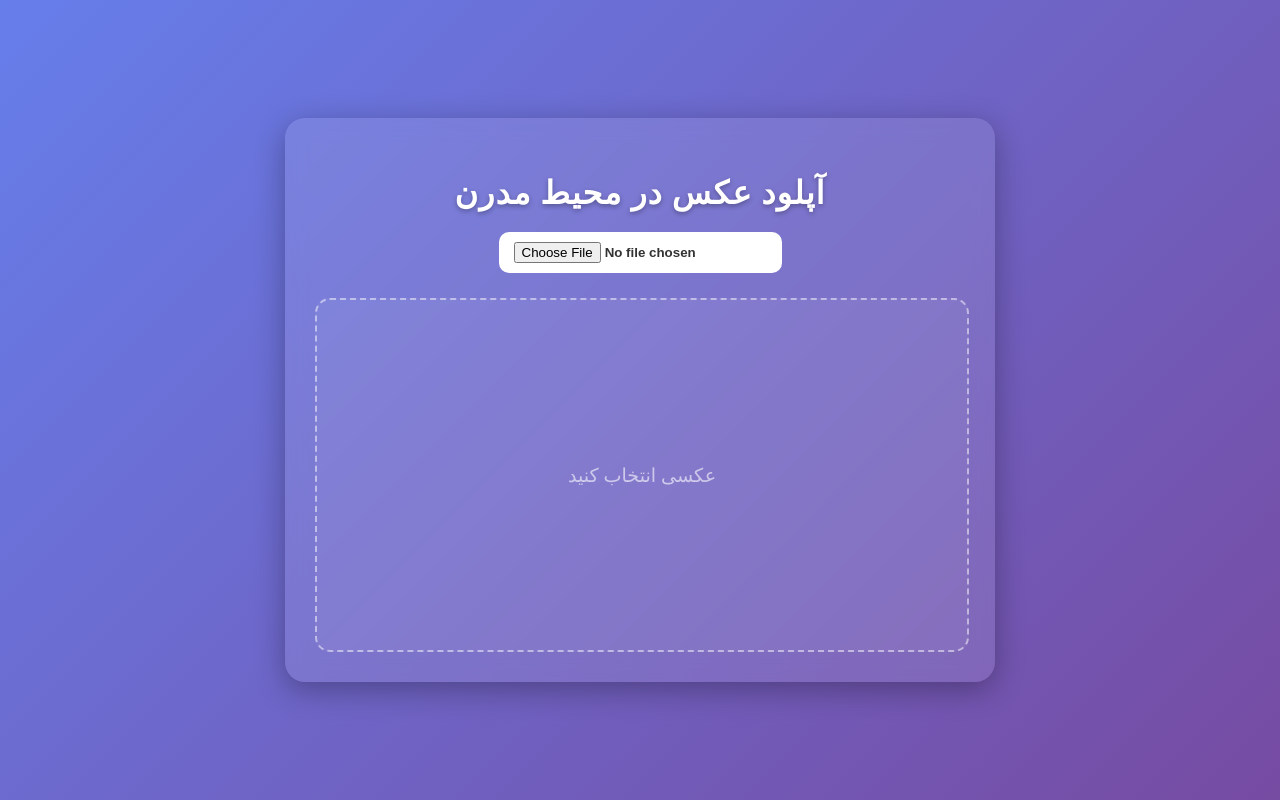
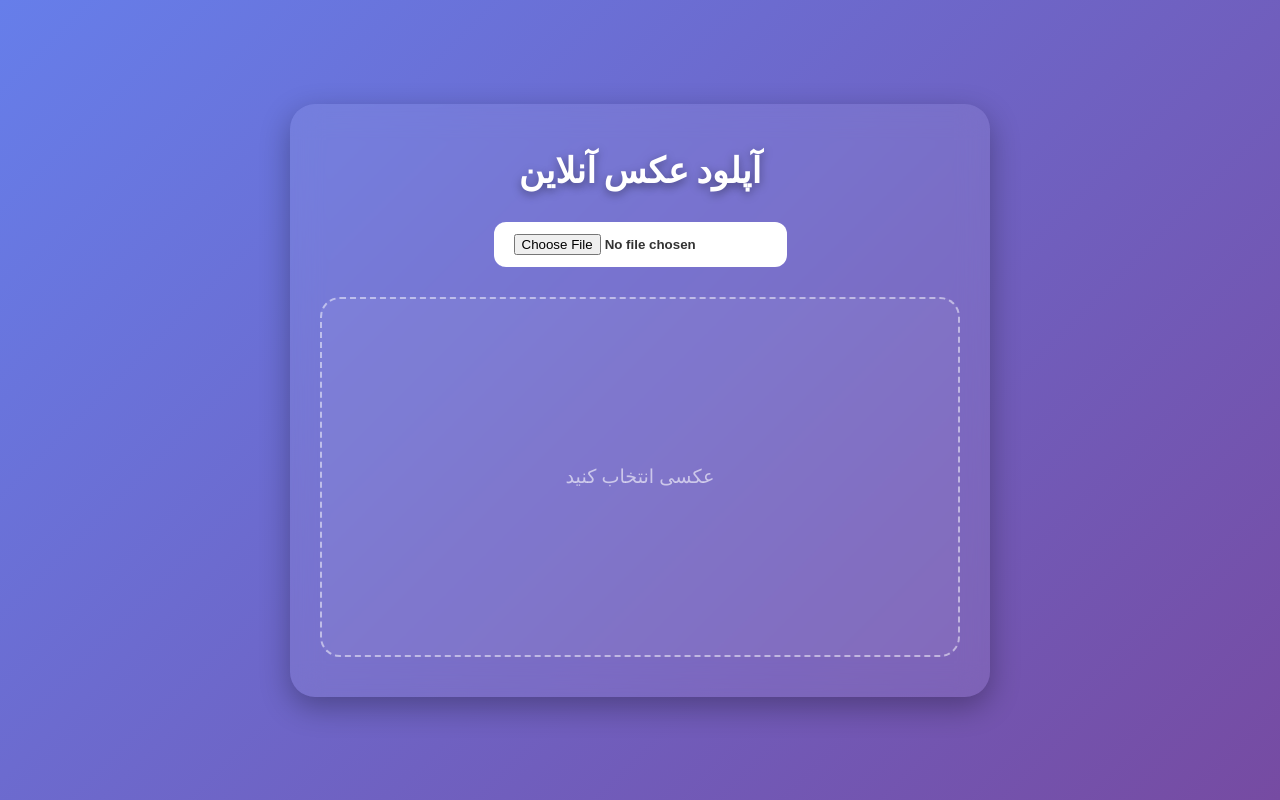
Before and after one commit to alirezatarafdar78/image-uploader, a plain HTML site: page index.html in a window 1280 px wide. Drawn offline with Linux system fonts and the light colour scheme.

Commit message:
Update index.html

```diff
--- a/index.html
+++ b/index.html
@@ -3,95 +3,100 @@
 <head>
   <meta charset="UTF-8" />
   <meta name="viewport" content="width=device-width, initial-scale=1.0" />
-  <title>سایت مدرن با محیط عکس</title>
-  <link href="https://fonts.googleapis.com/css2?family=Roboto:wght@400;700&display=swap" rel="stylesheet">
+  <title>آپلود عکس آنلاین - سایت مدرن</title>
+  <meta name="description" content="آپلود عکس به صورت آنلاین در محیط مدرن و شیک، قابل استفاده روی موبایل و دسکتاپ">
+  <meta name="keywords" content="آپلود عکس, عکس آنلاین, سایت مدرن, عکس آپلود, image uploader">
+  <meta property="og:title" content="آپلود عکس آنلاین">
+  <meta property="og:description" content="آپلود عکس به صورت آنلاین در محیط مدرن و شیک">
+  <meta property="og:type" content="website">
+  <meta property="og:url" content="https://alirezatarafdar78.github.io/image-uploader/">
+  <link href="https://fonts.googleapis.com/css2?family=Poppins:wght@400;600;700&display=swap" rel="stylesheet">
   <style>
+    * { box-sizing: border-box; margin: 0; padding: 0; }
     body {
-      margin: 0;
-      font-family: 'Roboto', sans-serif;
+      font-family: 'Poppins', sans-serif;
       background: linear-gradient(135deg, #667eea, #764ba2);
+      min-height: 100vh;
       display: flex;
-      flex-direction: column;
       align-items: center;
       justify-content: center;
-      min-height: 100vh;
       color: #fff;
+      padding: 20px;
     }
-
     .container {
-      width: 90%;
-      max-width: 650px;
-      background: rgba(255, 255, 255, 0.1);
-      padding: 30px;
-      border-radius: 20px;
-      box-shadow: 0 8px 30px rgba(0, 0, 0, 0.3);
-      backdrop-filter: blur(10px);
+      width: 100%;
+      max-width: 700px;
+      background: rgba(255,255,255,0.08);
+      border-radius: 25px;
+      box-shadow: 0 10px 30px rgba(0,0,0,0.3);
+      backdrop-filter: blur(15px);
+      padding: 40px 30px;
       text-align: center;
+      transition: all 0.3s ease;
     }
-
     h2 {
-      margin-bottom: 20px;
-      font-size: 2em;
-      letter-spacing: 1px;
-      text-shadow: 0 2px 5px rgba(0,0,0,0.3);
+      font-size: 2.2em;
+      margin-bottom: 25px;
+      text-shadow: 0 3px 10px rgba(0,0,0,0.4);
     }
-
     input[type="file"] {
-      padding: 10px 15px;
-      border-radius: 10px;
+      padding: 12px 20px;
+      border-radius: 12px;
       border: none;
       background: #fff;
       color: #333;
-      font-weight: bold;
+      font-weight: 600;
       cursor: pointer;
       transition: all 0.3s ease;
     }
-
     input[type="file"]:hover {
       background: #f0f0f0;
+      transform: scale(1.05);
     }
-
     .image-box {
       width: 100%;
-      height: 350px;
-      margin-top: 25px;
+      height: 360px;
+      margin-top: 30px;
       border: 2px dashed rgba(255,255,255,0.5);
-      border-radius: 15px;
+      border-radius: 20px;
       display: flex;
       justify-content: center;
       align-items: center;
       overflow: hidden;
-      background: rgba(255, 255, 255, 0.05);
+      background: rgba(255,255,255,0.05);
       transition: all 0.4s ease;
+      position: relative;
     }
-
     .image-box:hover {
-      background: rgba(255, 255, 255, 0.1);
+      background: rgba(255,255,255,0.12);
       border-color: #fff;
     }
-
     img {
       max-width: 100%;
       max-height: 100%;
       border-radius: 15px;
-      box-shadow: 0 5px 20px rgba(0,0,0,0.5);
-      transition: transform 0.3s ease;
+      box-shadow: 0 8px 25px rgba(0,0,0,0.5);
+      transition: transform 0.4s ease, opacity 0.4s ease;
+      opacity: 0;
     }
-
-    img:hover {
-      transform: scale(1.05);
+    img.loaded {
+      opacity: 1;
+      transform: scale(1);
     }
-
     span {
       font-size: 1.2em;
       color: rgba(255,255,255,0.6);
     }
+    @media (max-width: 768px) {
+      .container { padding: 30px 20px; }
+      h2 { font-size: 1.8em; }
+      .image-box { height: 280px; }
+    }
   </style>
 </head>
 <body>
-
   <div class="container">
-    <h2>آپلود عکس در محیط مدرن</h2>
+    <h2>آپلود عکس آنلاین</h2>
     <input type="file" accept="image/*" onchange="loadImage(event)" />
 
     <div class="image-box" id="imageBox">
@@ -106,9 +111,9 @@
 
       const img = document.createElement('img');
       img.src = URL.createObjectURL(event.target.files[0]);
+      img.onload = () => img.classList.add('loaded');
       imageBox.appendChild(img);
     }
   </script>
-
 </body>
 </html>
```
